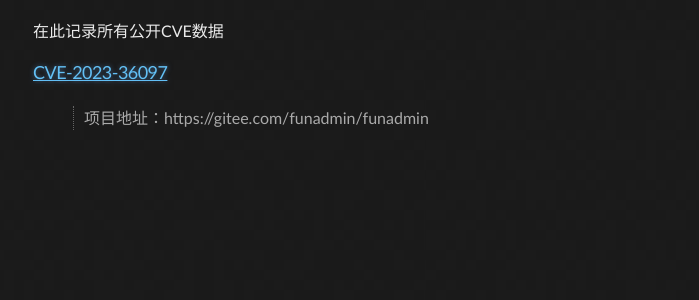
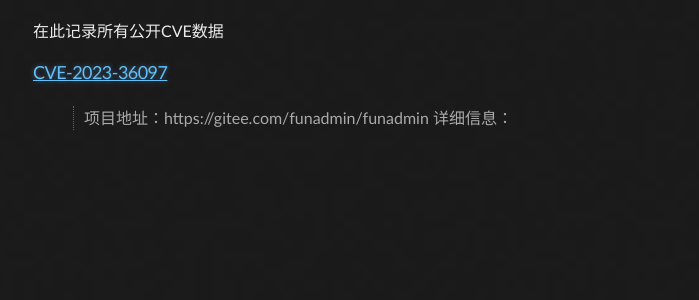
Before and after one commit to Leeyangee/leeyangee.github.io, a Jekyll site: the page built from _posts/1970-01-01-CVE Record.md, in a window 1280 px wide. Shown: the part 221-521 px from the top of the page, without its empty margins (107-806 px from the left). Built offline with Jekyll 4.4.1, drawn with Linux system fonts in a browser that asks for light colours.

Commit message:
Update 1970-01-01-CVE Record.md

```diff
--- a/_posts/1970-01-01-CVE Record.md
+++ b/_posts/1970-01-01-CVE Record.md
@@ -7,3 +7,4 @@ published: true
 
 ### [CVE-2023-36097](https://cve.mitre.org/cgi-bin/cvename.cgi?name=CVE-2023-36097)
 > 项目地址：https://gitee.com/funadmin/funadmin
+> 详细信息：
```
